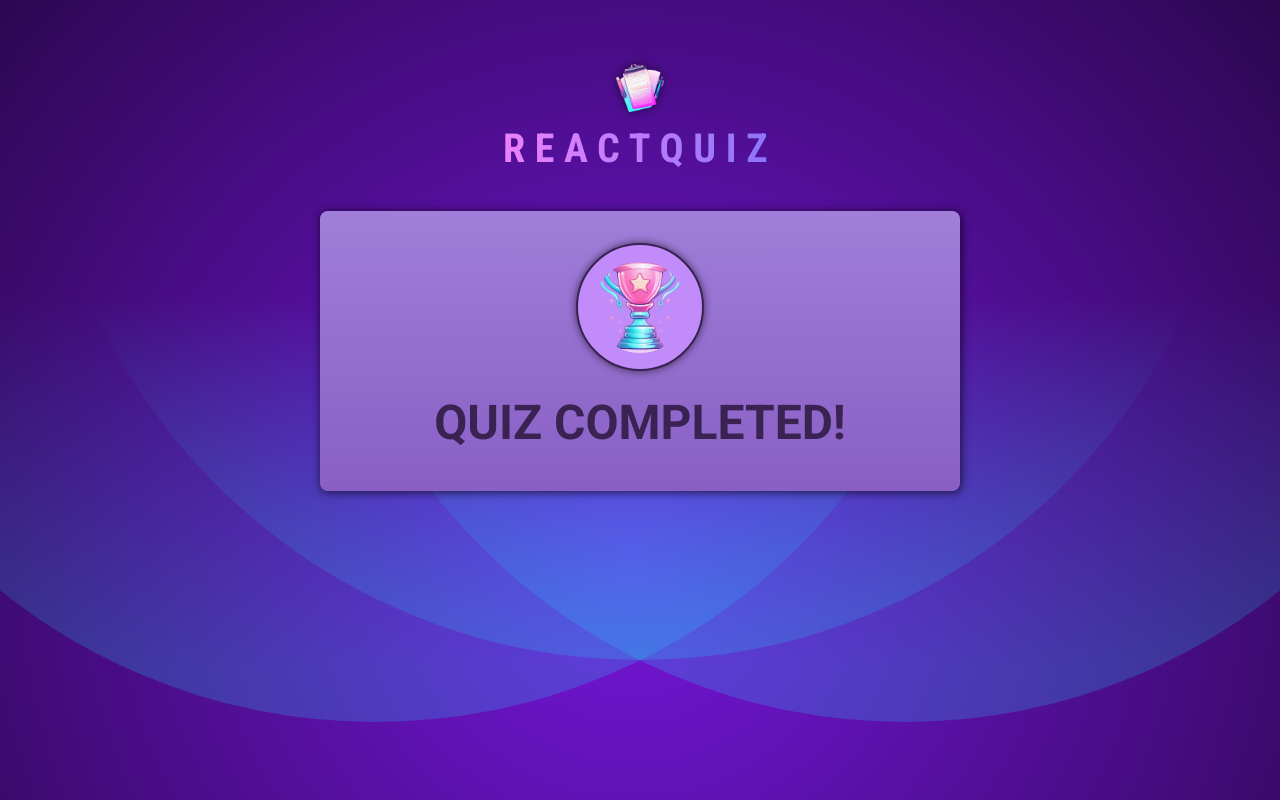
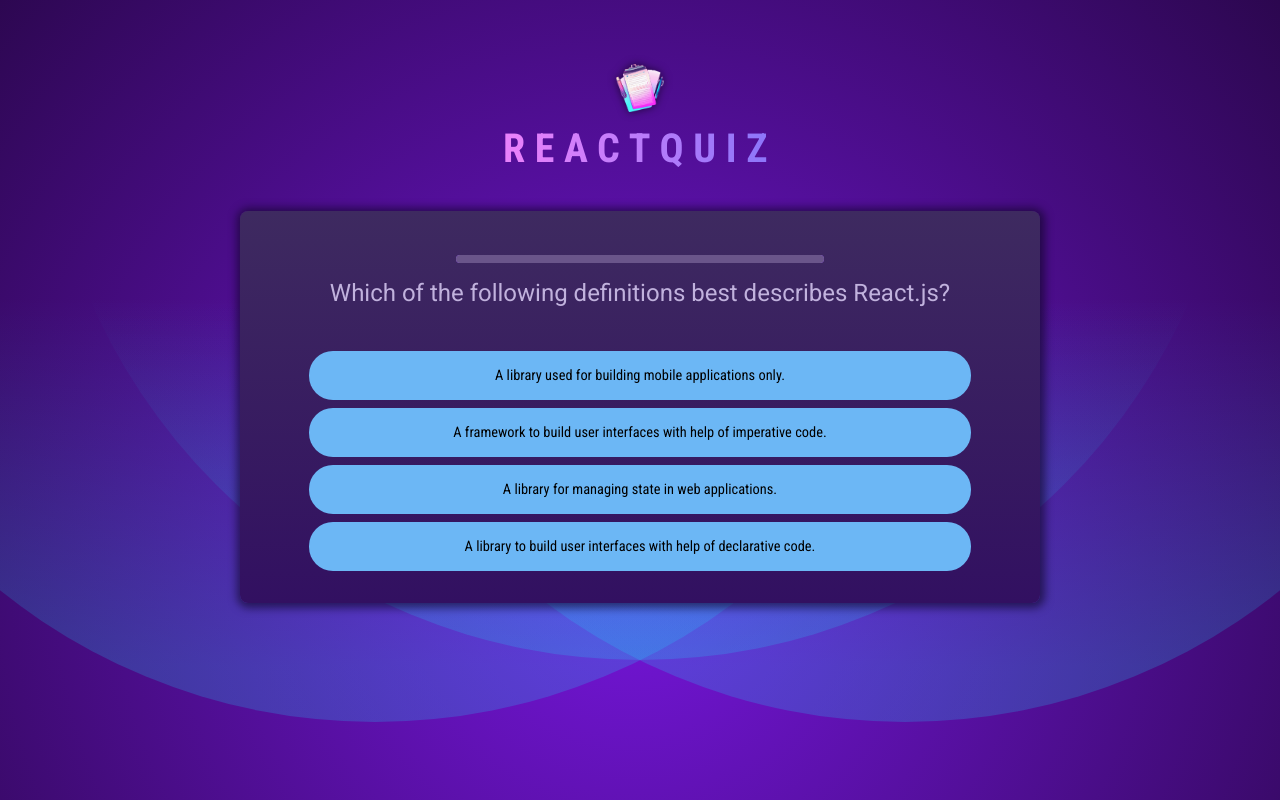
Before and after one commit to Gogi4aaa/React-Projects, a React (Vite) app in the folder ReactProjects/12/01-starting-project/: page / in a window 1280 px wide. Built offline with nearby package versions, Linux system fonts and the light colour scheme.

Commit message:
add useCallback to QuestionTimer

```diff
--- a/ReactProjects/12/01-starting-project/src/components/QuestionTimer.jsx
+++ b/ReactProjects/12/01-starting-project/src/components/QuestionTimer.jsx
@@ -1,13 +1,15 @@
 import { useEffect, useState } from "react"
 
-export default function QuestionTImer({ timeout, onTimeout }) {
+export default function QuestionTimer({ timeout, onTimeout }) {
     const [remainingTime, setRemainingTime] = useState(timeout);
 
     useEffect(() => {
-        setTimeout(onTimeout(), timeout)
+        console.log("SETTING TIMEOUT")
+        setTimeout(onTimeout, timeout)
     }, [timeout, onTimeout])
 
     useEffect(() => {
+        console.log("SETTING INTERVAL")
         setInterval(() => {
             setRemainingTime(prevTime => prevTime - 100);
         }, 100)
--- a/ReactProjects/12/01-starting-project/src/components/Quiz.jsx
+++ b/ReactProjects/12/01-starting-project/src/components/Quiz.jsx
@@ -1,7 +1,7 @@
-import { useState } from "react";
+import { useState, useCallback } from "react";
 import quizCompleteImg from "../assets/quiz-complete.png"
 import QUESTIONS from '../questions.js';
-import QuestionTImer from "./QuestionTimer.jsx";
+import QuestionTimer from "./QuestionTimer.jsx";
 
 const Quiz = () => {
     const [userAnswers, setUserAnswers] = useState([]);
@@ -10,10 +10,11 @@
 
     const quizIsComplete = activeQuestionIndex === QUESTIONS.length;
 
-    const handleSelectAnswer = (selectedAnswer) => {
+    const handleSelectAnswer = useCallback(function handleSelectAnswer(selectedAnswer) {
         setUserAnswers(prevAnswers => [...prevAnswers, selectedAnswer]);
-    }
+    }, []);
 
+    const handleSkipAnswer = useCallback(() => handleSelectAnswer(null), [handleSelectAnswer]);
     if(quizIsComplete){
         return <div id="summary">
             <img src={quizCompleteImg} alt="Trophy icon"/>
@@ -27,7 +28,7 @@
     return(
         <div id="quiz">
             <div id="question">
-                <QuestionTImer timeout={10000} onTimeout={() => handleSelectAnswer(null)}/>
+                <QuestionTimer timeout={10000} onTimeout={handleSkipAnswer}/>
                 <h2>{QUESTIONS[activeQuestionIndex].text}</h2>
                 <ul id="answers">
                     {shuffledAnswers.map(answer =>
```
